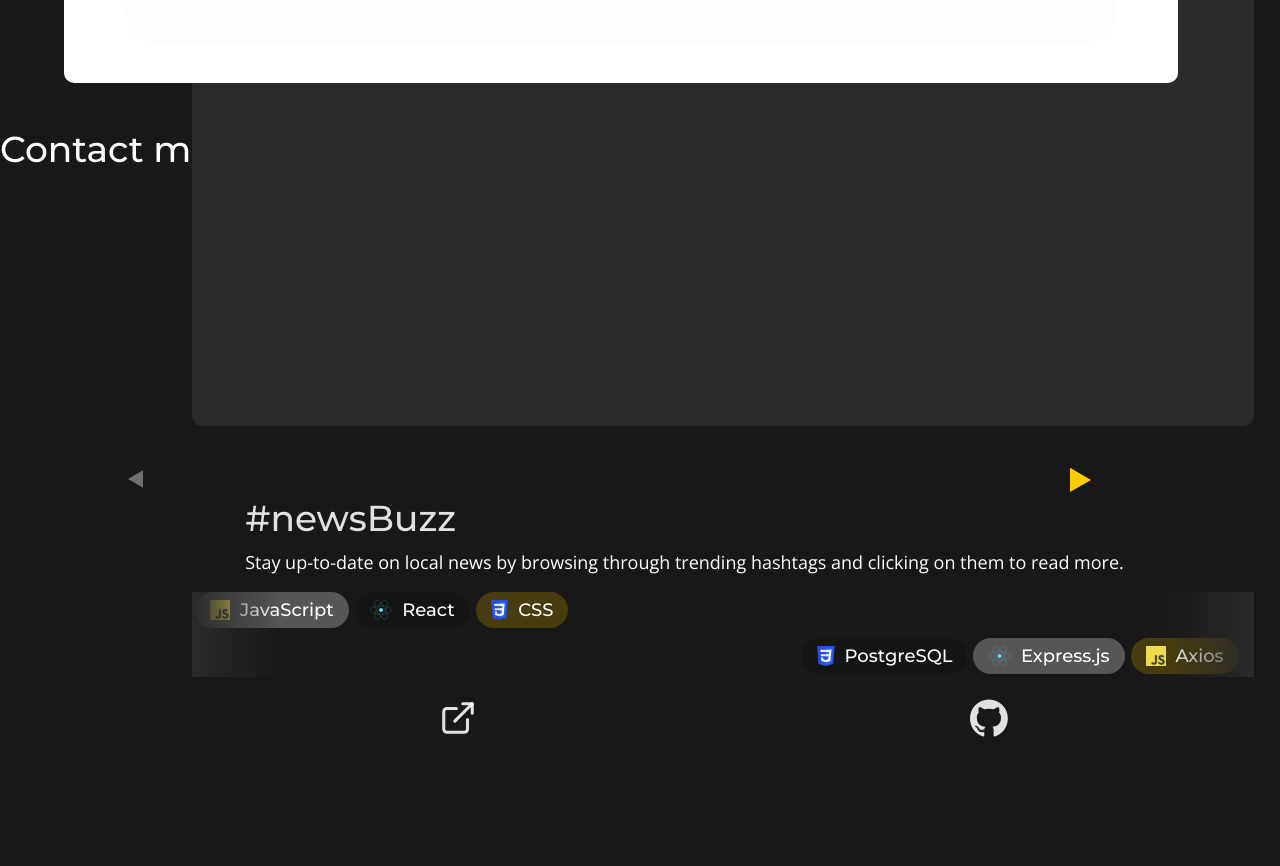
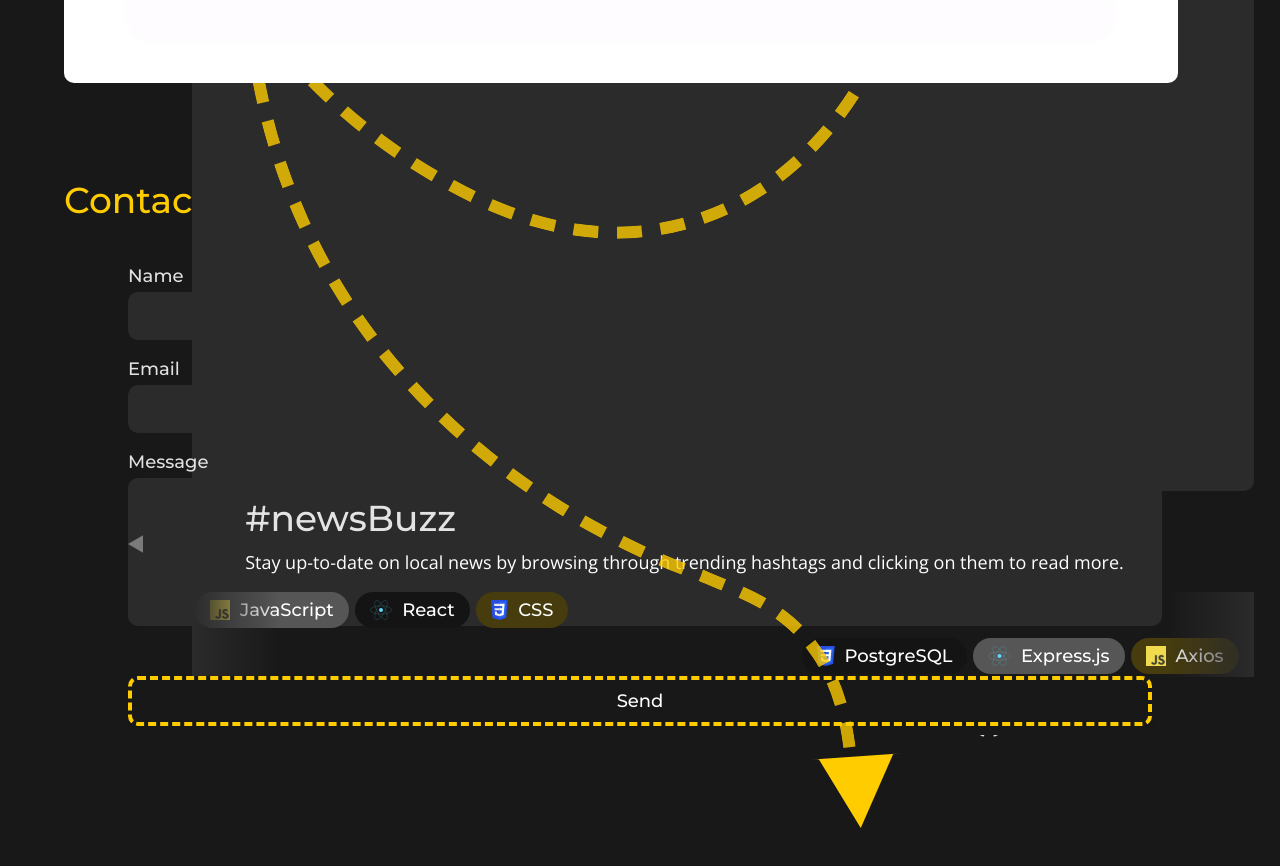
Before and after one commit to vadim-nest/vadim-nest.github.io, a React (Vite) app: page / in a window 1280 px wide. Shown: the part 1520-2386 px from the top of the page. Built offline with nearby package versions, Linux system fonts and the light colour scheme.

Commit message:
feat: add arrow movement on scroll

```diff
--- a/src/App.css
+++ b/src/App.css
@@ -16,12 +16,14 @@ html {
 }
 
 body {
-  background-color: var(--cod-gray);
+  /* background-color: var(--cod-gray); */
   color: var(--white);
   font-family: 'Open Sans', sans-serif;
   margin: 0;
   padding: 0;
   font-size: 18px;
+  height: 100%;
+
 }
 
 h1, h2 {
@@ -65,3 +67,24 @@ h3 {
   width: 100vw;
   padding: 0;
 }
+
+.light-big, .light-small {
+  position: absolute;
+  /* margin-top: 100%; */
+  /* top: 165vh; */
+  bottom: -200vh;
+  /* height: 100%; */
+  width: 100vw;
+  /* background-color: var(--cod-gray-lighter); */
+  pointer-events: none;
+  visibility: hidden;
+}
+
+.light-big {
+  z-index: 0;
+  /* margin-top: -100px; */
+}
+
+.light-small {
+  z-index: 1;
+}
--- a/src/App.jsx
+++ b/src/App.jsx
@@ -5,6 +5,9 @@ import Navbar from './components/navbar';
 import Projects from './components/projects';
 import Contact from './components/contact';
 import TheArrow from './components/theArrow';
+
+import lightBig from './assets/light-big.svg';
+import lightSmall from './assets/light-small.svg';
 
 function App() {
   // const [count, setCount] = useState(0);
@@ -17,6 +20,8 @@ function App() {
         <Projects />
         <Contact />
         <TheArrow />
+        <img className='light-big' src={lightBig} />
+        <img className='light-small' src={lightSmall} />
       </div>
 
     </>
--- a/src/components/contact.tsx
+++ b/src/components/contact.tsx
@@ -1,10 +1,28 @@
 import '../css/contact.css';
+import React, { useState } from 'react';
 
 export default function Contact () {
+  const [value, setValue] = useState('');
 
   return (
     <div id='contact-part'>
       <h1>Contact me</h1>
+      <form className='contact-form'>
+        <p className='h-e-text'>Name</p>
+        <label>
+          <input className='contact-field' type="text" value={value} onChange={e => setValue(e.target.value)} />
+        </label>
+        <p className='h-e-text'>Email</p>
+        <label>
+          <input className='contact-field' type="text" value={value} onChange={e => setValue(e.target.value)} />
+        </label>
+        <p className='h-e-text'>Message</p>
+        <label>
+          <input className='contact-field message-field' type="text" value={value} onChange={e => setValue(e.target.value)} />
+        </label>
+
+        <input className='submit-button' type="submit" value="Send" />
+      </form>
     </div>
   );
 }
--- a/src/components/projects.tsx
+++ b/src/components/projects.tsx
@@ -19,7 +19,7 @@ export default function Projects() {
 
   const arrowNext = (
     <svg width="15" height="18" viewBox="0 0 15 18" fill="none" xmlns="http://www.w3.org/2000/svg">
-      <path className="arrow-next-color" d="M-4.93596e-05 9.02381L15.0005 0.364449L14.9994 17.685L-4.93596e-05 9.02381Z" fill="white" fill-opacity="0.38"/>
+      <path className="arrow-next-color" d="M-4.93596e-05 9.02381L15.0005 0.364449L14.9994 17.685L-4.93596e-05 9.02381Z" fill="white" fillOpacity="0.38"/>
     </svg>
   );
 
@@ -82,7 +82,7 @@ export default function Projects() {
 
       <div id='arrows'>
         <div className='arrow-left'>{arrowNext}</div>
-        <div className='arrow-right'>{arrowNext}</div>
+        {/* <div className='arrow-right'>{arrowNext}</div> */}
       </div>
     </div>
   );
--- a/src/components/theArrow.jsx
+++ b/src/components/theArrow.jsx
@@ -1,49 +1,101 @@
 import '../css/theArrow.css';
 import React, { useEffect } from 'react';
-import arrowSVG from '../svg_arrow.svg';
 
 export default function TheArrow() {
+  function getAngle(offset) {
+    const delta = 1; // A small value to calculate the tangent
+    const point1 = thePath.getPointAtLength(offset);
+    const point2 = thePath.getPointAtLength(offset + delta);
+    const dx = point2.x - point1.x;
+    const dy = point2.y - point1.y;
+    const angle = Math.atan2(dy, dx) * (180 / Math.PI);
+    return angle;
+  }
+
+  function updateArrowPosition(dashoffset) {
+    const offset = thePath.getTotalLength() - dashoffset;
+    const arrowPosition = thePath.getPointAtLength(offset);
+    let angle;
+
+    // If the dashoffset is between 210 and 810, set the angle to 90 degrees
+    angle = getAngle(offset);
+
+    if (dashoffset > 300 && dashoffset < 810) angle = 0;
+    if (dashoffset < 20) angle = 180;
+
+    const arrowHead = document.getElementById('arrowHead');
+
+    // Adjust these values to align the arrowhead with the path
+    let arrowHeadOffsetX = 1.5;
+    const arrowHeadOffsetY = -3;
+
+    if (dashoffset < 10) {
+      arrowHeadOffsetX += 10; // Adjust this value to shift the arrow to the right
+    } else {
+      arrowHeadOffsetX = 1.5;
+    }
+
+    arrowHead.setAttribute(
+      'transform',
+      `translate(${arrowPosition.x + arrowHeadOffsetX},${
+        arrowPosition.y + arrowHeadOffsetY
+      }) rotate(${angle})`
+    );
+    arrowHead.style.visibility = 'visible';
+  }
+
   useEffect(() => {
-    var l = thePath.getTotalLength();
-    var dasharray = l;
+    const thePath = document.getElementById('thePath');
+    const mask = document.getElementById('mask');
+
+    const l = thePath.getTotalLength();
+    const dasharray = l;
     mask.style.strokeDasharray = dasharray;
-    var dashoffset = l;
+    let dashoffset = l - 1600;
     mask.style.strokeDashoffset = dashoffset;
-    // console.log('hello');
+
+    updateArrowPosition(dashoffset);
+
+    const lengthAbout = 1620;
+    const lengthProjects = 410;
+
+    ///
     window.addEventListener('scroll', function () {
-      // console.log(window.scrollY);
-      dashoffset =
-        l -
-        (window.scrollY * l) / (wrap.scrollHeight - wrap.clientHeight) -
-        300;
-      // console.log(dashoffset);
+      const wrap = document.getElementById('wrap');
+      const totalScrollableHeight = wrap.scrollHeight - wrap.clientHeight;
+      dashoffset = l - (window.scrollY * l) / totalScrollableHeight;
+
+      if (dashoffset > lengthAbout) dashoffset = lengthAbout;
+      if (dashoffset < lengthAbout && dashoffset > 810) dashoffset = dashoffset;
+      if (dashoffset > 210 && dashoffset < 810) dashoffset = lengthProjects;
+      if (dashoffset < 210) dashoffset = dashoffset + 200;
+
+      if (dashoffset < 10) {
+        document.querySelector('.light-big').style.visibility = 'visible';
+        document.querySelector('.light-small').style.visibility = 'visible';
+      } else {
+        document.querySelector('.light-big').style.visibility = 'hidden';
+        document.querySelector('.light-small').style.visibility = 'hidden';
+      }
+
       mask.style.strokeDashoffset = dashoffset;
-      // console.log(document.querySelector('.arrowHead').getBoundingClientRect());
+      console.log(dashoffset);
+      updateArrowPosition(dashoffset);
     });
-  }, [window.onscroll]);
+  }, []);
 
   return (
     <div id='wrap'>
       <svg
         id='svg'
-        viewBox='0 0 370 1856'
+        viewBox='0 0 370 1900'
         fill='none'
         preserveAspectRatio='xMidYMax meet'
       >
         <defs>
-          <marker
-            id='arrow'
-            viewBox='-10 -5 10 10'
-            refX='5'
-            refY='0'
-            markerWidth='4'
-            markerHeight='4'
-            orient='auto'
-          >
-            <path className='cool arrowHead' d='M0,-5L10,0L0,5'></path>
-          </marker>
-        </defs>
-        <defs>
+          <mask id='mask1'>
+            <use id='mask' xlinkHref='#thePath' />
+          </mask>
           <path
             id='thePath'
             d='M164.876 1C171.043 44.1667 143.139 77.3269 70.6388 108C-33.3612 152 9.13878 264 18.6388 353.5C24.4115 407.886 47.2145 492.854 132.814 534.054C239.814 585.554 319.217 442.842 244.639 343C200.901 284.446 45.9382 328.5 59.4382 474.5C70.2382 591.3 163.472 640.833 204.639 655C220.139 662 249.676 668.1 252.876 716.5C256.876 777 266.713 891.554 192.876
@@ -54,20 +106,20 @@ export default function TheArrow() {
             strokeWidth='6'
             // markerEnd='url(#arrow)'
           />
-
-          <mask id='mask1'>
-            <use id='mask' xlinkHref='#thePath' />
-          </mask>
         </defs>
         <use
+          id='maskedPath'
           xlinkHref='#thePath'
           strokeDasharray='8 6'
-          stroke='black'
           mask='url(#mask1)'
-          // markerEnd="url(#arrow)"
+        />
+        <path
+          id='arrowHead'
+          className='cool arrowHead'
+          d='M0,-15L0,-12L23,0L0,12L0,15'
+          visibility='hidden'
         />
       </svg>
-      {/* <img src={arrowSVG}/> */}
     </div>
   );
 }
--- a/src/css/contact.css
+++ b/src/css/contact.css
@@ -2,3 +2,116 @@
 #contact-part {
   height: 100vh;
 }
+
+#contact-part h1 {
+  color: var(--yellow-main);
+  margin-top: 9.5vh;
+  margin-left: 5%;
+}
+
+.contact-form {
+  display: flex;
+  flex-direction: column;
+  margin-left: auto;
+  margin-right: auto;
+  width: 80vw;
+}
+
+.contact-field {
+  background-color: var(--darker-gray);
+  /* box-shadow: 0 2px 1px var(--cod-gray-lighter),
+  1px 3px 0px var(--cod-gray-lighter),
+  2px 5px 0px var(--cod-gray-lighter),
+  3px 7px 0px var(--cod-gray-lighter),
+  4px 9px 0px var(--cod-gray-lighter),
+  5px 11px 0px var(--cod-gray-lighter),
+  6px 13px 0px var(--cod-gray-lighter); */
+  /* z-index: 4; */
+  display: flex;
+  border: 3px solid var(--darker-gray);
+  width: 100%;
+  height: 40px;
+  /* background-color: black; */
+  border-radius: 10px;
+}
+
+/* .contact-field:hover {
+  transition: ease-in 0.08s;
+  box-shadow: 0 2px 1px var(--cod-gray-lighter),
+  1px 3px 0px var(--cod-gray-lighter),
+  2px 5px 0px var(--cod-gray-lighter),
+  3px 7px 0px var(--cod-gray-lighter),
+  4px 9px 0px var(--cod-gray-lighter),
+  5px 11px 0px var(--cod-gray-lighter),
+  6px 13px 0px var(--cod-gray-lighter);
+  z-index: 4;
+} */
+
+.contact-field:focus {
+  transition: ease-in 0.08s;
+  box-shadow: 0 2px 1px var(--cod-gray-lighter),
+  1px 3px 0px var(--cod-gray-lighter),
+  2px 5px 0px var(--cod-gray-lighter),
+  3px 7px 0px var(--cod-gray-lighter),
+  4px 9px 0px var(--cod-gray-lighter);
+  z-index: 4;
+  outline: none;
+}
+
+.message-field {
+  height: 140px;
+
+}
+
+.contact-form label {
+}
+
+
+.contact-form label:hover {
+  transition: ease-in 0.1s;
+
+  z-index: 4;
+}
+
+.contact-form p {
+  margin-bottom: 5px;
+  /* text-shadow: 0 2px 1px #181818,
+  1px 3px 0px #181818,
+  2px 5px 0px #181818,
+  3px 7px 0px #181818,
+  4px 9px 0px #181818,
+  5px 11px 0px #181818,
+  6px 13px 0px #181818; */
+  position: relative;
+  z-index: 3;
+  font-family: 'Montserrat', sans-serif;
+  font-size: 18px;
+  /* opacity: 0.87; */
+  /* color: black; */
+  z-index: 0;
+
+}
+
+.submit-button {
+  color: white;
+  font-size: 18px;
+  font-family: 'Montserrat', sans-serif;
+  margin-top: 50px;
+  background-color: var(--cod-gray-lighter);
+  z-index: 0;
+  border: 4px dashed var(--yellow-main);
+  border-radius: 10px;
+  margin-left: auto;
+  margin-right: auto;
+  width: 100%;
+  height: 50px;
+  box-shadow: 0 2px 1px var(--cod-gray-lighter),
+  1px 3px 0px var(--cod-gray-lighter),
+  2px 5px 0px var(--cod-gray-lighter),
+  3px 7px 0px var(--cod-gray-lighter),
+  4px 9px 0px var(--cod-gray-lighter);
+}
+
+.submit-button:hover {
+  /* border: 4px solid var(--yellow-main); */
+}
--- a/src/css/projects.css
+++ b/src/css/projects.css
@@ -1,9 +1,5 @@
 #projects-part {
   height: 100vh;
-  /* display: flex;
-  flex-direction: column;
-  justify-content: space-around; */
-  /* flex-wrap: wrap; */
 }
 
 .projects-header {
@@ -13,7 +9,7 @@
 .project-video-wrapper {
   width: 87vw;
   margin-left: 5%;
-  z-index: 2;
+  z-index: 4;
   position: relative;
 }
 
@@ -25,11 +21,10 @@
 .project-description {
   background-color: var(--darker-gray);
   border-radius: 10px;
-  height: 67.3%;
+  height: 603px;
   width: 83vw;
   margin-left: auto;
   margin-right: 2%;
-  z-index: 0;
   position: relative;
   top: -200px;
   display: flex;
@@ -55,14 +50,11 @@
   display: flex;
   flex-direction: column;
   margin-top: auto;
-  /* position: absolute; */
-  /* bottom: 20px; */
 }
 
 .stack {
   overflow-x: hidden;
   width: 82vw;
-  /* padding-right: 10px; */
 }
 
 #front-stack, #back-stack {
@@ -78,7 +70,6 @@
 }
 
 .bubble {
-  /* font-size: 16px; */
   width: fit-content;
   height: fit-content;
   padding: 3px 15px 3px 15px;
@@ -125,8 +116,6 @@
 }
 
 .links {
-  /* margin-left: auto;
-  margin-right: auto; */
   display: flex;
   justify-content: space-around;
   margin-top: 25px;
@@ -153,13 +142,9 @@
 }
 
 .arrow-right {
-  /* stroke-width: 4; */
   height: 25px;
-  /* fill: red; */
   transform: rotate(180deg) scale(1.4);
-  /* transform: scale(2); */
   margin-right: 15vw;
-  /* margin-top: -10px; */
   align-self: start;
 }
 
@@ -169,5 +154,4 @@
 .arrow-right .arrow-next-color {
   fill: var(--yellow-main);
   fill-opacity: 1;
-  /* height: 30px; */
 }
--- a/src/css/theArrow.css
+++ b/src/css/theArrow.css
@@ -1,38 +1,28 @@
-
 #the-arrow {
   position: absolute;
   top: 7vh;
   left: 5%;
   width: 90vw;
-  /* display: inline-block;
-  height: 100%; */
+  /* transition: stroke-dashoffset 2s ease-out; */
+
 }
 
 #wrap,
 svg {
-  /* border: 1px solid; */
-  /* width: 90vw; */
-  /* height: 2000px; */
+  width: 100%;
 }
 
 #wrap {
-  /* overflow: scroll; */
   height: 100vh;
-  width: 100%;
   position: absolute;
   top: 7vh;
   left: 5%;
   width: 90vw;
+  pointer-events: none;
 }
 
 svg {
-  /* height: 300vh; */
   width: 100%;
-  pointer-events: none;
-}
-
-use {
-  fill: none;
 }
 
 path {
@@ -41,6 +31,7 @@ path {
 
 #mask {
   stroke: white;
+  /* transition: stroke-dashoffset 2s ease-out; */
 }
 
 marker {
@@ -48,7 +39,6 @@ marker {
 }
 
 .arrowHead {
-  /* width: 100px;
-  height: 100px; */
-  fill: rgb(0, 255, 76);
+  fill: var(--yellow-main);
+  /* transition: 2s ease-out; */
 }
```
Also changed, not shown: src/assets/light-big.svg (added), src/assets/light-small.svg (added).
